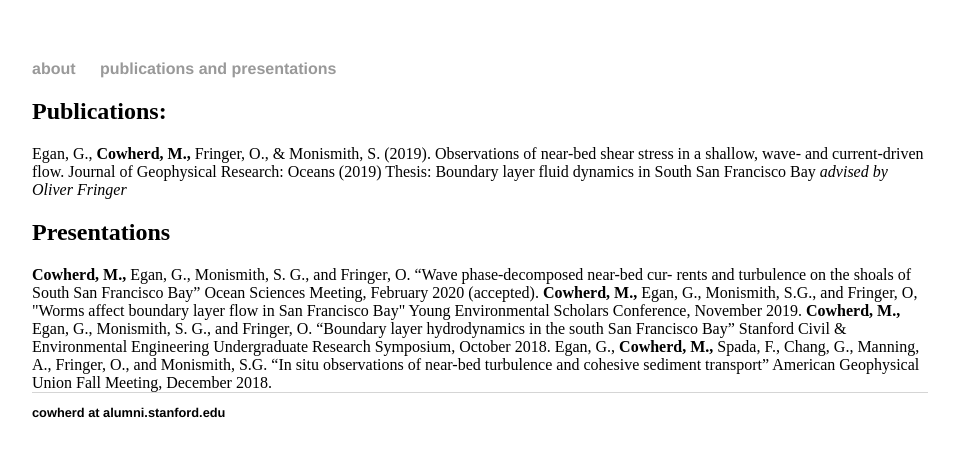
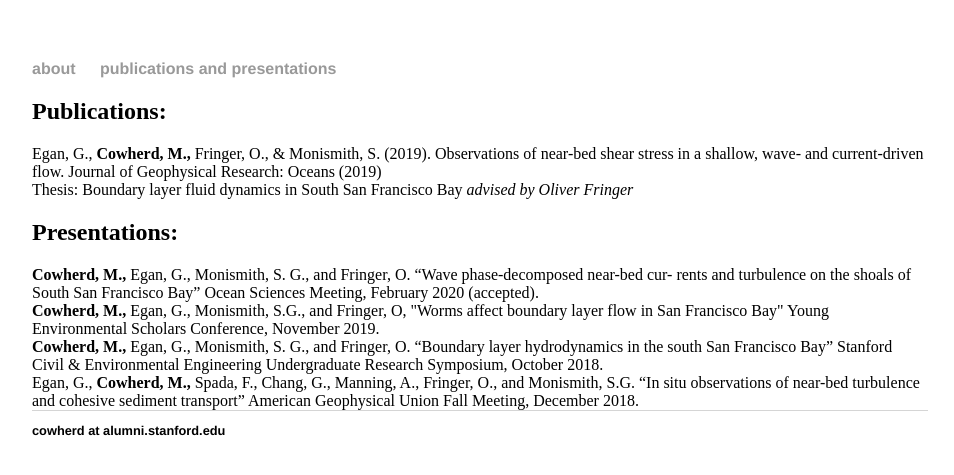
Before and after one commit to mariannecowherd/mariannecowherd.github.io, a Jekyll site: the page built from cv/index.html, in a window 1280 px wide. Shown: the top 475 px of the page, without its empty margins (160-1114 px from the left). Built offline with Jekyll 4.4.1, drawn with Linux system fonts in a browser that asks for light colours.

```diff
--- a/cv/index.html
+++ b/cv/index.html
@@ -7,13 +7,13 @@ title: CV
 
 	<h2>Publications:</h2>
 
-	Egan, G., <b>Cowherd, M.,</b> Fringer, O., & Monismith, S. (2019). Observations of near-bed shear stress in a shallow, wave- and current-driven flow. Journal of Geophysical Research: Oceans (2019)</h4>
+	Egan, G., <b>Cowherd, M.,</b> Fringer, O., & Monismith, S. (2019). Observations of near-bed shear stress in a shallow, wave- and current-driven flow. Journal of Geophysical Research: Oceans (2019)<br>
 	Thesis: Boundary layer fluid dynamics in South San Francisco Bay <i>advised by Oliver Fringer</i>
-	<h2>Presentations</h2>
-		<b>Cowherd, M.,</b> Egan, G., Monismith, S. G., and Fringer, O. “Wave phase-decomposed near-bed cur- rents and turbulence on the shoals of South San Francisco Bay” Ocean Sciences Meeting, February 2020 (accepted).
-		<b>Cowherd, M.,</b> Egan, G., Monismith, S.G., and Fringer, O, "Worms affect boundary layer flow in San Francisco Bay" Young Environmental Scholars Conference, November 2019.
-		<b>Cowherd, M.,</b> Egan, G., Monismith, S. G., and Fringer, O. “Boundary layer hydrodynamics in the south San Francisco Bay” Stanford Civil & Environmental Engineering Undergraduate Research Symposium, October 2018.
-		Egan, G., <b>Cowherd, M.,</b> Spada, F., Chang, G., Manning, A., Fringer, O., and Monismith, S.G. “In situ observations of near-bed turbulence and cohesive sediment transport” American Geophysical Union Fall Meeting, December 2018.
+	<h2>Presentations:</h2>
+		<b>Cowherd, M.,</b> Egan, G., Monismith, S. G., and Fringer, O. “Wave phase-decomposed near-bed cur- rents and turbulence on the shoals of South San Francisco Bay” Ocean Sciences Meeting, February 2020 (accepted).<br>
+		<b>Cowherd, M.,</b> Egan, G., Monismith, S.G., and Fringer, O, "Worms affect boundary layer flow in San Francisco Bay" Young Environmental Scholars Conference, November 2019.<br>
+		<b>Cowherd, M.,</b> Egan, G., Monismith, S. G., and Fringer, O. “Boundary layer hydrodynamics in the south San Francisco Bay” Stanford Civil & Environmental Engineering Undergraduate Research Symposium, October 2018.<br>
+		Egan, G., <b>Cowherd, M.,</b> Spada, F., Chang, G., Manning, A., Fringer, O., and Monismith, S.G. “In situ observations of near-bed turbulence and cohesive sediment transport” American Geophysical Union Fall Meeting, December 2018.<br>
 
 
 </div><!-- /.blurb -->
```
